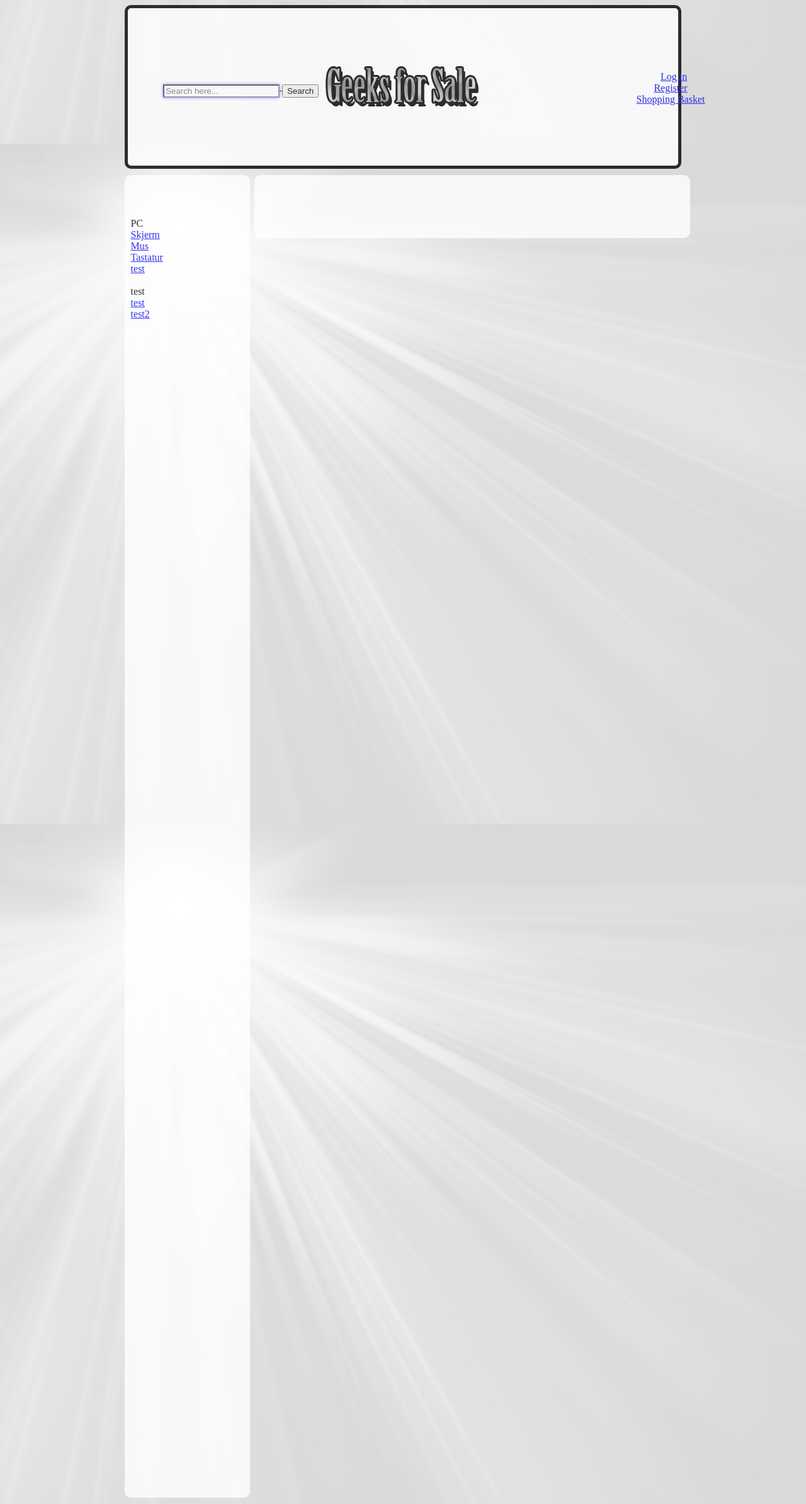
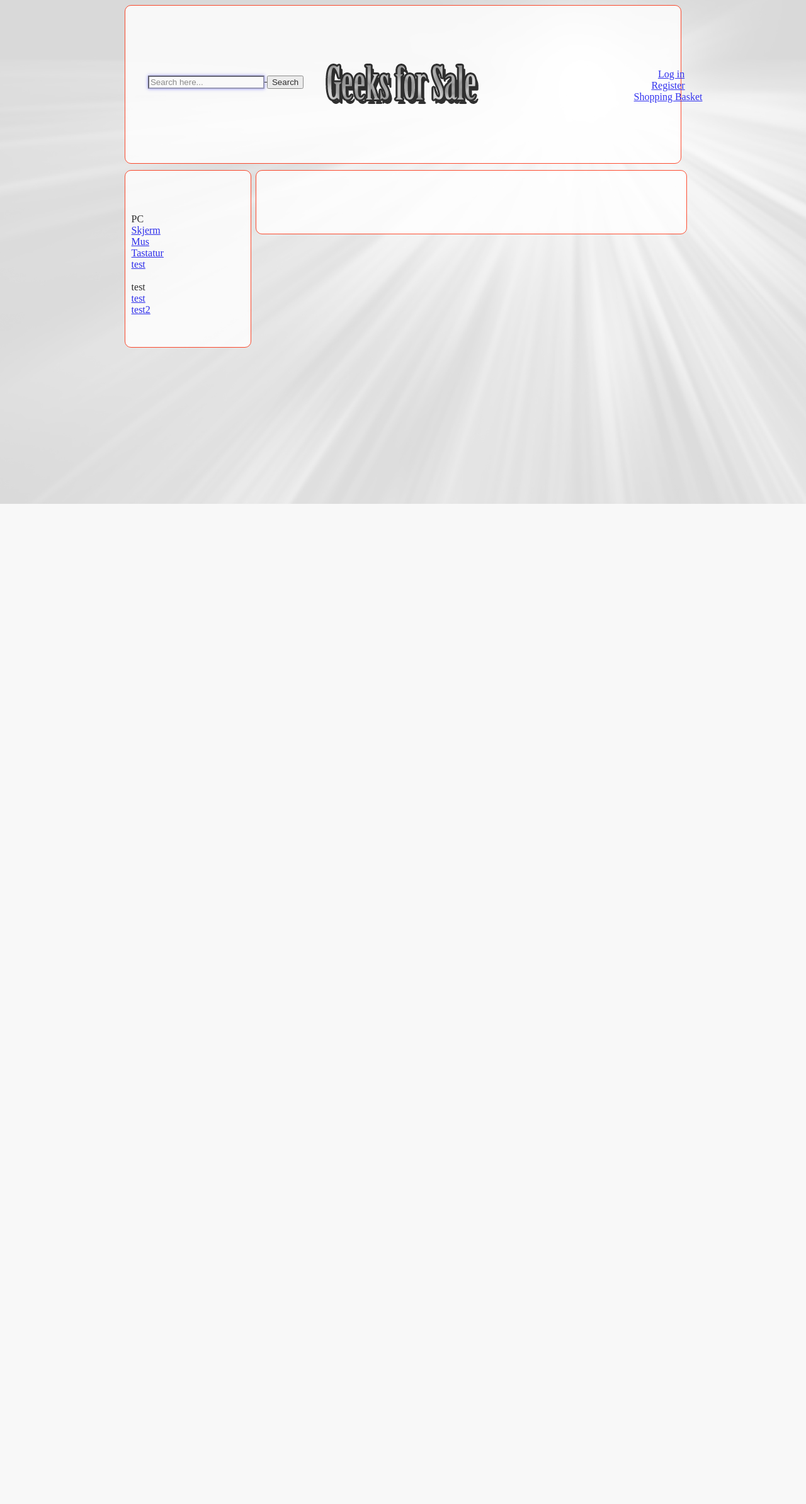
Before and after one commit to lufen/GeeksForSale, a PHP site: page /index.php in a window 1280 px wide. Shown: the whole page at 63% size. After the commit the page ends 800 px from the top, so only its background shows below. Run offline with PHP 8.4, Linux system fonts and the light colour scheme; data comes from the database, SQL or seed files in the repository.

Commit message:
Fixing design

```diff
--- a/StyleIndex.css
+++ b/StyleIndex.css
@@ -2,9 +2,6 @@ body
 {
 background-image:url('Background2.jpg');
 background-attachment: fixed;
-background-position: right bottom;
-background-repeat: repeat;
-background-color: #000000;
 }
 
 
@@ -24,12 +21,12 @@ background-color: #000000;
 	padding-top: 50px;
 	padding-bottom: 50px;
 	border-style:solid;
-	border-width:5px;
+	border-width:1px;
+	border-color: #FF2400;
 }
 
 #menu{
 	float: left;
-	height: 2000px;
 	border-radius: 10px;
 	width: 15%;
 	background-color: #ffffff;
@@ -39,20 +36,26 @@ background-color: #000000;
 	padding-left: 10px;
 	padding-top: 50px;
 	padding-bottom: 50px;
+	border-style:solid;
+	border-width:1px;
+	border-color: #FF2400;
 }
 
 #content{
 	float: left;
 	border-radius: 10px;
-	width: 54%;
+	width: 53.3%;
 	background-color: #ffffff;
 	opacity: .8;
 	margin-bottom: 10px;
-	margin-left: 0.5%;
+	margin-left:0.5%;
 	text-indent: 10px;
 	padding-left: 10px;
 	padding-top: 50px;
 	padding-bottom: 50px;
+	border-style:solid;
+	border-width:1px;
+	border-color: #FF2400;
 }
 
 #order{
@@ -66,6 +69,7 @@ background-color: #000000;
 	padding-left: 10px;
 	padding-top: 50px;
 	padding-bottom: 50px;
+
 }
 
 
@@ -75,9 +79,8 @@ s{
 	text-align: left;
 	text-indent: 10px;
 	margin-bottom: 10px;
-	padding-left: 20px;
-	padding-top: 50px;
-	padding-bottom: 50px;
+	padding-top: 40px;
+
 }
 left{
 	text-align: left;
@@ -89,6 +92,7 @@ left{
 	padding-left: 20px;
 	padding-top: 50px;
 	padding-bottom: 50px;
+
 }
 
 topMenu{
@@ -100,6 +104,7 @@ topMenu{
 	padding-left: 20px;
 	padding-top: 50px;
 	padding-bottom: 50px;
+
 }
 
 :required {
```
